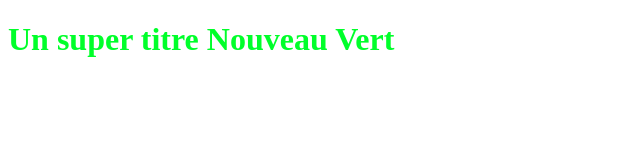
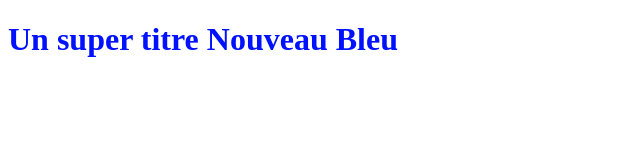
Before and after one commit to yesindeed6969/OpenClassroomsProject, a plain HTML site: page index.html in a window 1280 px wide. Shown: the whole page, without its empty margins (0-640 px from the left). Drawn offline with Linux system fonts and the light colour scheme.

Commit message:
ajout initial Premierprojet main Bleu

```diff
--- a/index.html
+++ b/index.html
@@ -5,6 +5,6 @@
    <link rel="stylesheet" type="text/css" href="styles.css">
 </head>
 <body>
-   <h1>Un super titre Nouveau Vert</h1>
+   <h1>Un super titre Nouveau Bleu</h1>
 </body>
 </html>
--- a/styles.css
+++ b/styles.css
@@ -1,3 +1,3 @@
 h1 {
-   color: rgb(0, 255, 42);
+   color: rgb(0, 17, 255);
 }
```
